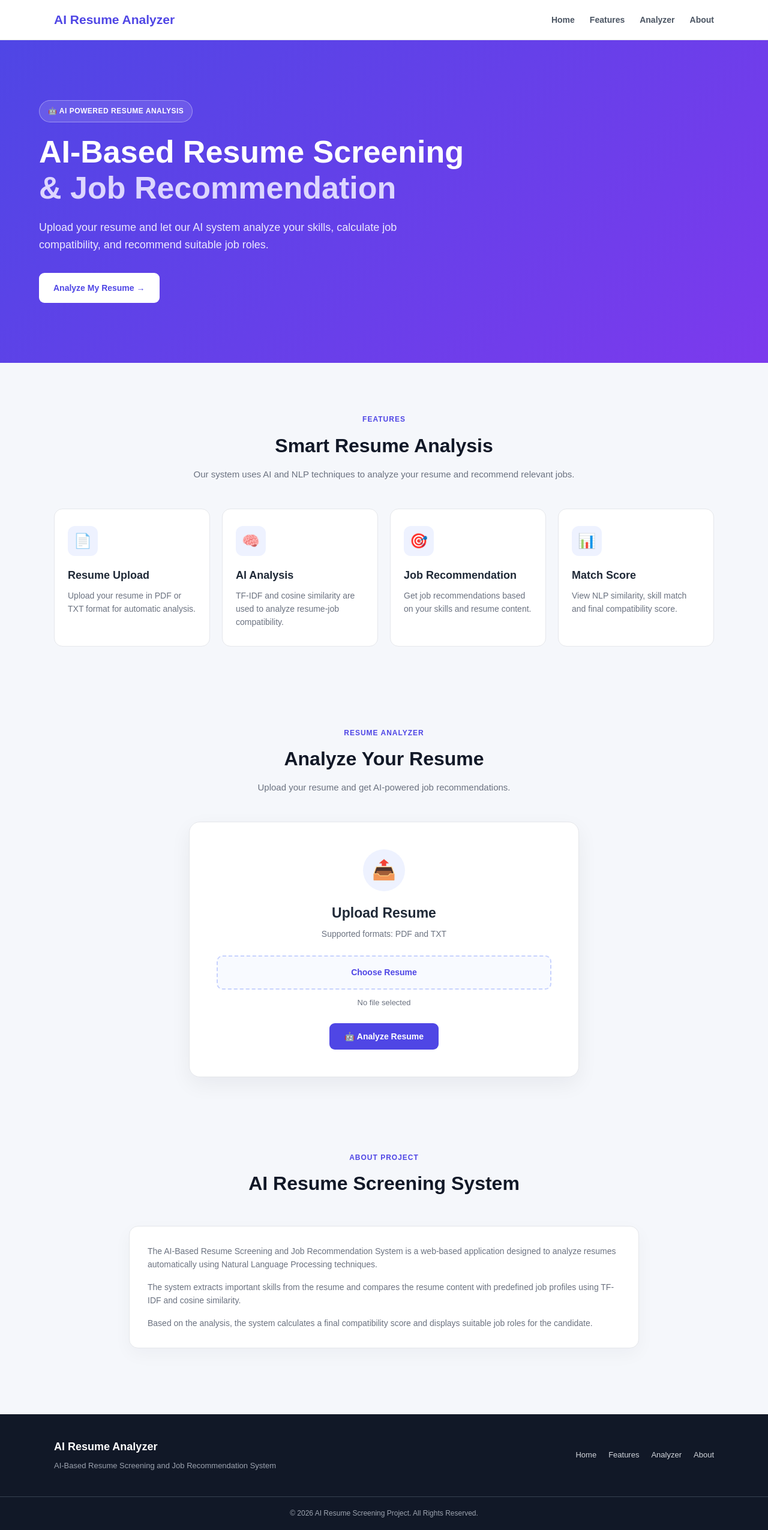
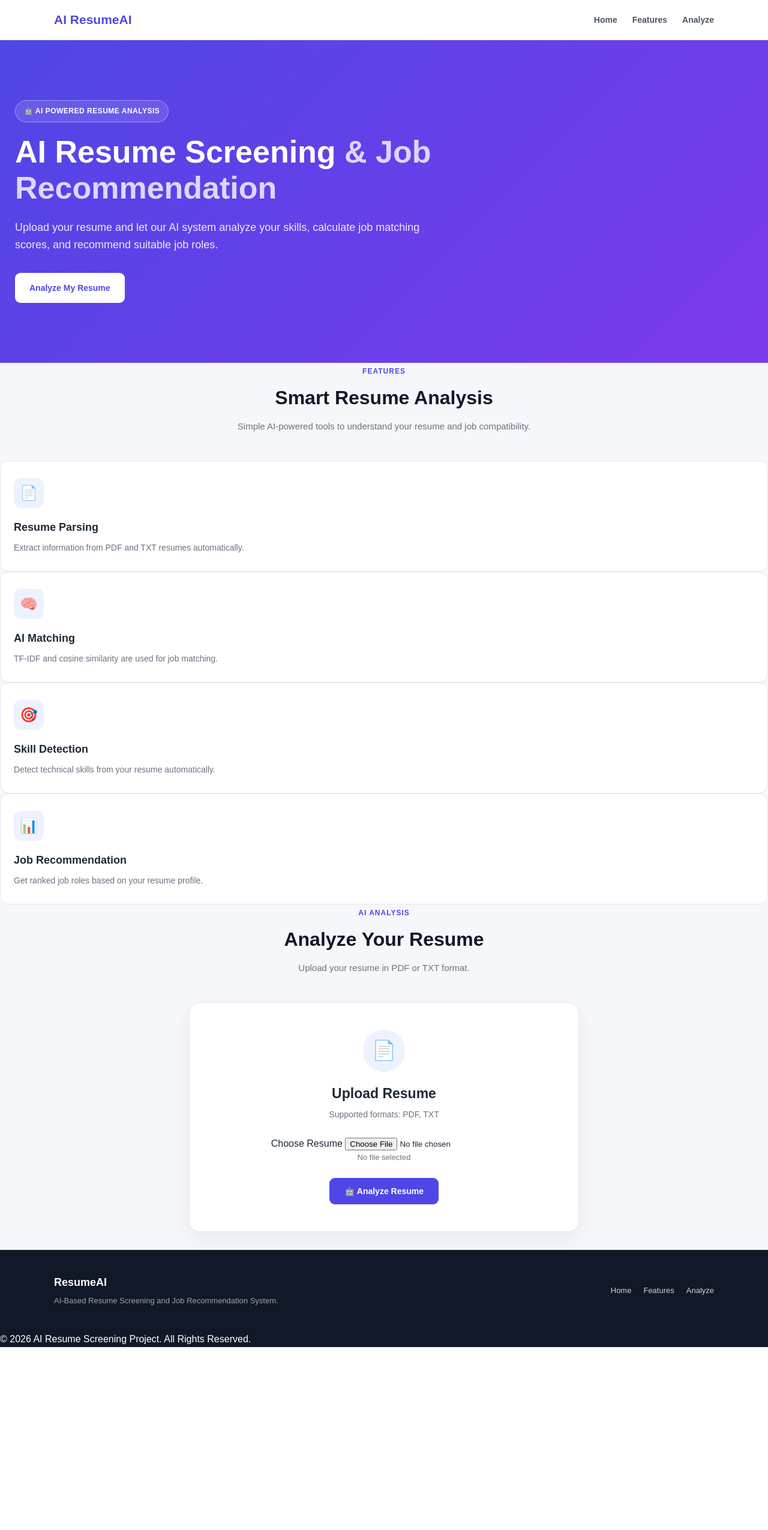
Before and after one commit to saravanansanthosh205-svg/ai-resume-screening-job-recommendation, a Flask app: page / in a window 1280 px wide. Shown: the whole page at 60% size. After the commit the page ends 2246 px from the top, so only its background shows below. Run offline with Flask 3, Linux system fonts and the light colour scheme.

Commit message:
Refactor HTML structure and update content

```diff
--- a/templates/index.html
+++ b/templates/index.html
@@ -1,6 +1,8 @@
 <!DOCTYPE html>
 <html lang="en">
+
 <head>
+
     <meta charset="UTF-8">
 
     <meta
@@ -16,25 +18,48 @@
         rel="stylesheet"
         href="{{ url_for('static', filename='style.css') }}"
     >
+
 </head>
+
 
 <body>
 
-<!-- ================= NAVBAR ================= -->
+
+<!-- =====================================================
+     NAVBAR
+===================================================== -->
 
 <nav class="navbar">
 
     <div class="nav-container">
 
         <div class="logo">
-            AI Resume Analyzer
+
+            <span class="logo-icon">
+                AI
+            </span>
+
+            <span>
+                ResumeAI
+            </span>
+
         </div>
 
+
         <div class="nav-links">
-            <a href="#home">Home</a>
-            <a href="#features">Features</a>
-            <a href="#analyzer">Analyzer</a>
-            <a href="#about">About</a>
+
+            <a href="#home">
+                Home
+            </a>
+
+            <a href="#features">
+                Features
+            </a>
+
+            <a href="#analyze">
+                Analyze
+            </a>
+
         </div>
 
     </div>
@@ -42,46 +67,63 @@
 </nav>
 
 
-<!-- ================= HERO ================= -->
+<!-- =====================================================
+     HERO
+===================================================== -->
 
-<section class="hero" id="home">
-
-    <div class="hero-container">
+<section
+    class="hero"
+    id="home"
+>
 
     <div class="hero-content">
 
-            <span class="hero-badge">
+        <div class="hero-badge">
             🤖 AI POWERED RESUME ANALYSIS
+        </div>
+
+
+        <h1>
+
+            AI Resume Screening
+            <span>
+                & Job Recommendation
             </span>
 
-            <h1>
-                AI-Based Resume Screening
-                <span>& Job Recommendation</span>
         </h1>
 
+
         <p>
-                Upload your resume and let our AI system analyze
-                your skills, calculate job compatibility, and
-                recommend suitable job roles.
+
+            Upload your resume and let our AI system
+            analyze your skills, calculate job matching
+            scores, and recommend suitable job roles.
+
         </p>
 
+
         <a
-                href="#analyzer"
+            href="#analyze"
             class="hero-btn"
         >
-                Analyze My Resume →
+
+            Analyze My Resume
+
         </a>
-
-        </div>
 
     </div>
 
 </section>
 
 
-<!-- ================= FEATURES ================= -->
+<!-- =====================================================
+     FEATURES
+===================================================== -->
 
-<section class="features" id="features">
+<section
+    class="features-section"
+    id="features"
+>
 
     <div class="section-title">
 
@@ -94,14 +136,17 @@
         </h2>
 
         <p>
-            Our system uses AI and NLP techniques to analyze
-            your resume and recommend relevant jobs.
+            Simple AI-powered tools to understand
+            your resume and job compatibility.
         </p>
 
     </div>
 
 
-    <div class="feature-grid">
+    <div class="features-grid">
+
+
+        <!-- Feature 1 -->
 
         <div class="feature-card">
 
@@ -110,16 +155,18 @@
             </div>
 
             <h3>
-                Resume Upload
+                Resume Parsing
             </h3>
 
             <p>
-                Upload your resume in PDF or TXT format
-                for automatic analysis.
+                Extract information from PDF
+                and TXT resumes automatically.
             </p>
 
         </div>
 
+
+        <!-- Feature 2 -->
 
         <div class="feature-card">
 
@@ -128,16 +175,18 @@
             </div>
 
             <h3>
-                AI Analysis
+                AI Matching
             </h3>
 
             <p>
-                TF-IDF and cosine similarity are used to
-                analyze resume-job compatibility.
+                TF-IDF and cosine similarity
+                are used for job matching.
             </p>
 
         </div>
 
+
+        <!-- Feature 3 -->
 
         <div class="feature-card">
 
@@ -146,16 +195,18 @@
             </div>
 
             <h3>
-                Job Recommendation
+                Skill Detection
             </h3>
 
             <p>
-                Get job recommendations based on your
-                skills and resume content.
+                Detect technical skills from
+                your resume automatically.
             </p>
 
         </div>
 
+
+        <!-- Feature 4 -->
 
         <div class="feature-card">
 
@@ -164,32 +215,35 @@
             </div>
 
             <h3>
-                Match Score
+                Job Recommendation
             </h3>
 
             <p>
-                View NLP similarity, skill match and
-                final compatibility score.
+                Get ranked job roles based on
+                your resume profile.
             </p>
 
         </div>
+
 
     </div>
 
 </section>
 
 
-<!-- ================= ANALYZER ================= -->
+<!-- =====================================================
+     ANALYZE SECTION
+===================================================== -->
 
 <section
-    class="analyzer-section"
-    id="analyzer"
+    class="analyze-section"
+    id="analyze"
 >
 
     <div class="section-title">
 
         <span>
-            RESUME ANALYZER
+            AI ANALYSIS
         </span>
 
         <h2>
@@ -197,25 +251,31 @@
         </h2>
 
         <p>
-            Upload your resume and get AI-powered
-            job recommendations.
+            Upload your resume in PDF or TXT format.
         </p>
 
     </div>
 
 
+    <!-- =================================================
+         UPLOAD CARD
+    ================================================== -->
+
     <div class="upload-card">
 
+
         <div class="upload-icon">
-            📤
+            📄
         </div>
+
 
         <h3>
             Upload Resume
         </h3>
 
+
         <p>
-            Supported formats: PDF and TXT
+            Supported formats: PDF, TXT
         </p>
 
 
@@ -223,9 +283,18 @@
             action="{{ url_for('analyze') }}"
             method="POST"
             enctype="multipart/form-data"
+            class="upload-form"
         >
 
-            <div class="file-input">
+
+            <label
+                for="resume"
+                class="file-label"
+            >
+
+                <span>
+                    Choose Resume
+                </span>
 
                 <input
                     type="file"
@@ -235,11 +304,7 @@
                     required
                 >
 
-                <label for="resume">
-                    Choose Resume
             </label>
-
-            </div>
 
 
             <div
@@ -254,40 +319,92 @@
                 type="submit"
                 class="analyze-btn"
             >
+
                 🤖 Analyze Resume
+
             </button>
+
 
         </form>
 
     </div>
 
-</section>
+
+    <!-- =================================================
+         ERROR
+    ================================================== -->
+
+    {% if error %}
+
+    <div class="error-box">
+
+        ⚠️ {{ error }}
+
+    </div>
+
+    {% endif %}
 
 
-<!-- ================= RESULT ================= -->
+    <!-- =================================================
+         RESULTS
+    ================================================== -->
 
     {% if results %}
 
-<section class="result-section">
+
+    <div class="results-section">
+
+
+        <!-- =============================================
+             RESULT HEADER
+        ============================================== -->
 
         <div class="result-header">
 
+
             <div>
 
-            <span>
-                AI ANALYSIS RESULT
+                <span class="result-label">
+                    AI ANALYSIS COMPLETE
                 </span>
 
                 <h2>
+                    Resume Analysis Results
+                </h2>
+
+                <p>
+
+                    Resume:
+                    <strong>
                         {{ resume_name }}
-            </h2>
+                    </strong>
+
+                </p>
 
             </div>
 
 
-        <!-- TOP MATCH -->
+            <a
+                href="{{ url_for('download_report') }}"
+                class="download-btn"
+            >
+
+                📥 Download Report
+
+            </a>
+
+
+        </div>
+
+
+        <!-- =============================================
+             TOP RECOMMENDATION
+        ============================================== -->
 
         <div class="top-recommendation">
+
+
+            <div>
 
                 <small>
                     ⭐ TOP MATCH
@@ -297,34 +414,31 @@
                     {{ results[0].title }}
                 </strong>
 
-            <b>
+            </div>
+
+
+            <div class="top-score">
+
                 {{ results[0].score }}%
-            </b>
 
             </div>
 
 
-        <!-- DOWNLOAD REPORT -->
-
-        <a
-            href="{{ url_for('download_report') }}"
-            class="download-btn"
-        >
-            📥 Download Analysis Report
-        </a>
-
         </div>
 
 
-    <!-- ================= DETECTED SKILLS ================= -->
+        <!-- =============================================
+             DETECTED SKILLS
+        ============================================== -->
 
-    <div class="skills-box">
+        <div class="result-card skills-card">
 
-        <div class="result-title">
 
-            <span class="result-icon">
-                🧠
-            </span>
+            <div class="card-heading">
+
+                <div class="card-icon">
+                    🛠️
+                </div>
 
                 <div>
 
@@ -341,40 +455,46 @@
             </div>
 
 
-        <div class="skill-tags">
+            {% if skills %}
 
-            {% if skills %}
+            <div class="skills-list">
 
                 {% for skill in skills %}
 
                 <span class="skill-tag">
+
                     {{ skill }}
+
                 </span>
 
                 {% endfor %}
 
+            </div>
+
             {% else %}
 
-                <span class="no-skills">
-                    No predefined skills detected.
-                </span>
+            <p class="no-data">
+                No specific skills detected.
+            </p>
 
             {% endif %}
 
-        </div>
 
         </div>
 
 
-    <!-- ================= JOB RESULTS ================= -->
+        <!-- =============================================
+             JOB RECOMMENDATIONS
+        ============================================== -->
 
-    <div class="jobs-section">
+        <div class="result-card">
 
-        <div class="result-title">
 
-            <span class="result-icon">
-                🎯
-            </span>
+            <div class="card-heading">
+
+                <div class="card-icon">
+                    💼
+                </div>
 
                 <div>
 
@@ -383,7 +503,7 @@
                     </h3>
 
                     <p>
-                    Jobs ranked based on resume compatibility
+                        Jobs ranked based on AI matching
                     </p>
 
                 </div>
@@ -391,23 +511,26 @@
             </div>
 
 
-        <div class="job-list">
+            <div class="jobs-list">
+
 
                 {% for job in results %}
 
+
                 <div class="job-card">
 
-                <!-- JOB HEADER -->
 
-                <div class="job-header">
+                    <div class="job-top">
 
-                    <div class="job-name">
 
                         <div class="job-number">
+
                             {{ loop.index }}
+
                         </div>
 
-                        <div>
+
+                        <div class="job-info">
 
                             <h3>
                                 {{ job.title }}
@@ -419,32 +542,32 @@
 
                         </div>
 
-                    </div>
 
-
-                    <div class="job-score">
-
-                        <strong>
-                            {{ job.score }}%
-                        </strong>
+                        <div class="score-circle">
 
                             <span>
-                            Match
+                                {{ job.score }}%
                             </span>
 
-                    </div>
+                            <small>
+                                Match
+                            </small>
 
                         </div>
 
 
-                <!-- SCORE DETAILS -->
+                    </div>
+
+
+                    <!-- =================================
+                         SCORE DETAILS
+                    ================================== -->
 
                     <div class="score-details">
 
 
-                    <!-- NLP SIMILARITY -->
+                        <div class="score-item">
 
-                    <div class="score-item">
 
                             <div class="score-label">
 
@@ -452,27 +575,28 @@
                                     NLP Similarity
                                 </span>
 
-                            <b>
+                                <strong>
                                     {{ job.nlp_score }}%
-                            </b>
+                                </strong>
 
                             </div>
 
-                        <div class="progress-bar">
+
+                            <div class="progress">
 
                                 <div
-                                class="progress-fill"
+                                    class="progress-bar"
                                     style="width: {{ job.nlp_score }}%;"
                                 ></div>
 
                             </div>
 
+
                         </div>
 
 
-                    <!-- SKILL MATCH -->
+                        <div class="score-item">
 
-                    <div class="score-item">
 
                             <div class="score-label">
 
@@ -480,49 +604,49 @@
                                     Skill Match
                                 </span>
 
-                            <b>
+                                <strong>
                                     {{ job.skill_score }}%
-                            </b>
+                                </strong>
 
                             </div>
 
-                        <div class="progress-bar">
+
+                            <div class="progress">
 
                                 <div
-                                class="progress-fill"
+                                    class="progress-bar skill-progress"
                                     style="width: {{ job.skill_score }}%;"
                                 ></div>
 
                             </div>
 
-                    </div>
 
                         </div>
 
 
-                <!-- MATCHED SKILLS -->
+                    </div>
+
+
+                    <!-- =================================
+                         MATCHED SKILLS
+                    ================================== -->
 
                     {% if job.matched_skills %}
 
-                <div class="matched-skills">
+                    <div class="matched-area">
 
-                    <span>
+                        <span class="matched-title">
                             Matched Skills:
                         </span>
 
+
+                        <div class="matched-skills">
+
                             {% for skill in job.matched_skills %}
 
-                        <small>
+                            <span>
                                 {{ skill }}
-                        </small>
-
-                    {% endfor %}
-
-                </div>
-
-                {% endif %}
-
-            </div>
+                            </span>
 
                             {% endfor %}
 
@@ -530,44 +654,88 @@
 
                     </div>
 
+                    {% else %}
 
-    <!-- ================= SCORE CALCULATION ================= -->
+                    <div class="matched-area">
 
-    <div class="calculation-box">
+                        <span class="matched-title">
+                            Matched Skills:
+                        </span>
 
-        <div class="calculation-icon">
-            📊
+                        <span class="no-match">
+                            No matching skills
+                        </span>
+
                     </div>
 
-        <div>
+                    {% endif %}
 
-            <h3>
-                How is the score calculated?
-            </h3>
 
-            <p>
-                Final Match Score =
-                <strong>
-                    60% NLP Similarity
-                </strong>
-                +
-                <strong>
-                    40% Skill Match
-                </strong>
-            </p>
+                </div>
 
-            <small>
-                The system combines resume content similarity
-                and detected skill matching to calculate the
-                final job compatibility score.
-            </small>
+
+                {% endfor %}
+
 
             </div>
 
         </div>
 
 
-    <!-- ================= DOWNLOAD AGAIN ================= -->
+        <!-- =============================================
+             SCORE CALCULATION
+        ============================================== -->
+
+        <div class="calculation-card">
+
+
+            <div class="calculation-icon">
+                🧮
+            </div>
+
+
+            <div>
+
+                <h3>
+                    How the Score is Calculated
+                </h3>
+
+                <p>
+
+                    <strong>
+                        Final Score
+                    </strong>
+
+                    =
+
+                    <strong>
+                        60% NLP Similarity
+                    </strong>
+
+                    +
+
+                    <strong>
+                        40% Skill Match
+                    </strong>
+
+                </p>
+
+                <small>
+
+                    The system combines semantic resume-job
+                    similarity with detected skill matching.
+
+                </small>
+
+            </div>
+
+
+        </div>
+
+
+        <!-- =============================================
+             DOWNLOAD
+        ============================================== -->
 
         <div class="download-area">
 
@@ -575,95 +743,42 @@
                 href="{{ url_for('download_report') }}"
                 class="download-btn large-download"
             >
+
                 📥 Download Full Analysis Report
+
             </a>
 
         </div>
 
 
-    <!-- ================= DISCLAIMER ================= -->
-
-    <div class="disclaimer">
-
-        <strong>
-            ⚠️ Note:
-        </strong>
-
-        <span>
-            This AI-based recommendation is intended for
-            informational purposes. Final job selection
-            depends on company requirements, interview
-            performance and other factors.
-        </span>
-
     </div>
 
-</section>
 
     {% endif %}
 
 
-<!-- ================= ABOUT ================= -->
-
-<section
-    class="about-section"
-    id="about"
->
-
-    <div class="section-title">
-
-        <span>
-            ABOUT PROJECT
-        </span>
-
-        <h2>
-            AI Resume Screening System
-        </h2>
-
-    </div>
-
-
-    <div class="about-card">
-
-        <p>
-            The AI-Based Resume Screening and Job Recommendation
-            System is a web-based application designed to analyze
-            resumes automatically using Natural Language Processing
-            techniques.
-        </p>
-
-        <p>
-            The system extracts important skills from the resume
-            and compares the resume content with predefined job
-            profiles using TF-IDF and cosine similarity.
-        </p>
-
-        <p>
-            Based on the analysis, the system calculates a final
-            compatibility score and displays suitable job roles
-            for the candidate.
-        </p>
-
-    </div>
-
 </section>
 
 
-<!-- ================= FOOTER ================= -->
+<!-- =====================================================
+     FOOTER
+===================================================== -->
 
 <footer class="footer">
 
+
     <div class="footer-content">
+
 
         <div>
 
             <h3>
-                AI Resume Analyzer
+                ResumeAI
             </h3>
 
             <p>
-                AI-Based Resume Screening and Job Recommendation
-                System
+                AI-Based Resume Screening and
+                Job Recommendation System.
             </p>
 
         </div>
@@ -679,30 +794,30 @@
                 Features
             </a>
 
-            <a href="#analyzer">
-                Analyzer
-            </a>
-
-            <a href="#about">
-                About
+            <a href="#analyze">
+                Analyze
             </a>
 
         </div>
 
+
     </div>
 
 
-    <div class="footer-bottom">
+    <div class="copyright">
 
         © 2026 AI Resume Screening Project.
         All Rights Reserved.
 
     </div>
 
+
 </footer>
 
 
-<!-- ================= JAVASCRIPT ================= -->
+<!-- =====================================================
+     JAVASCRIPT
+===================================================== -->
 
 <script>
 
@@ -719,7 +834,10 @@
             "change",
             function () {
 
-                if (this.files.length > 0) {
+                if (
+                    this.files &&
+                    this.files.length > 0
+                ) {
 
                     fileName.textContent =
                         "Selected: " +
@@ -741,4 +859,5 @@
 
 
 </body>
+
 </html>
```
Lines whose indentation alone changed are shown as unchanged.
